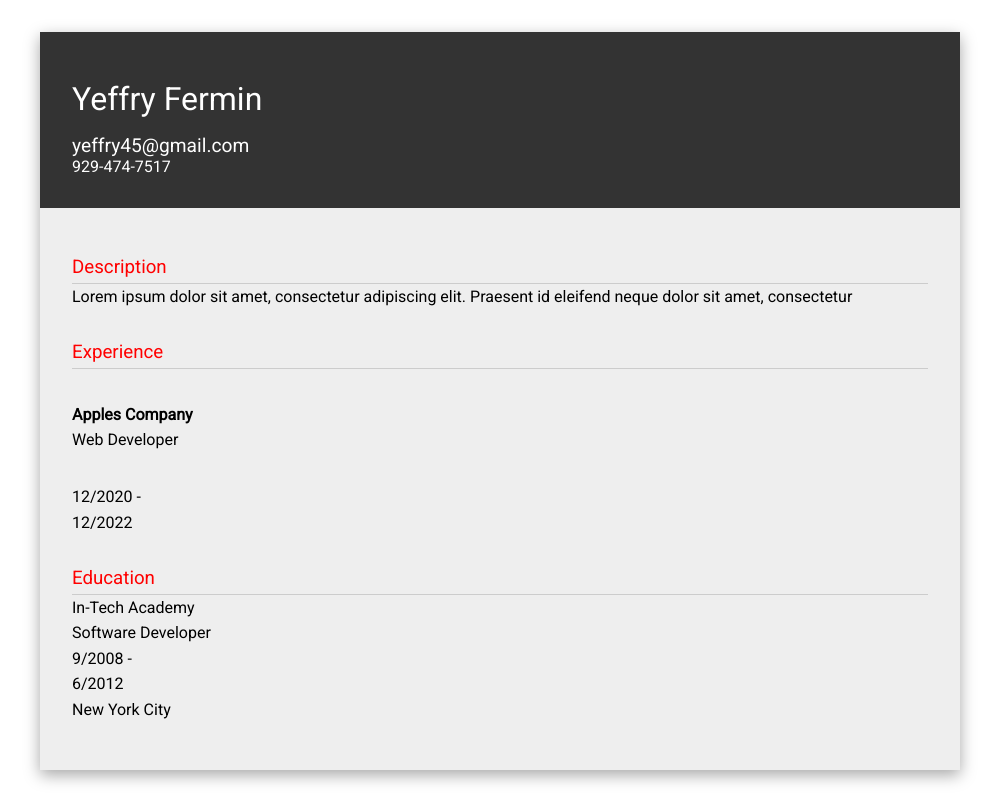
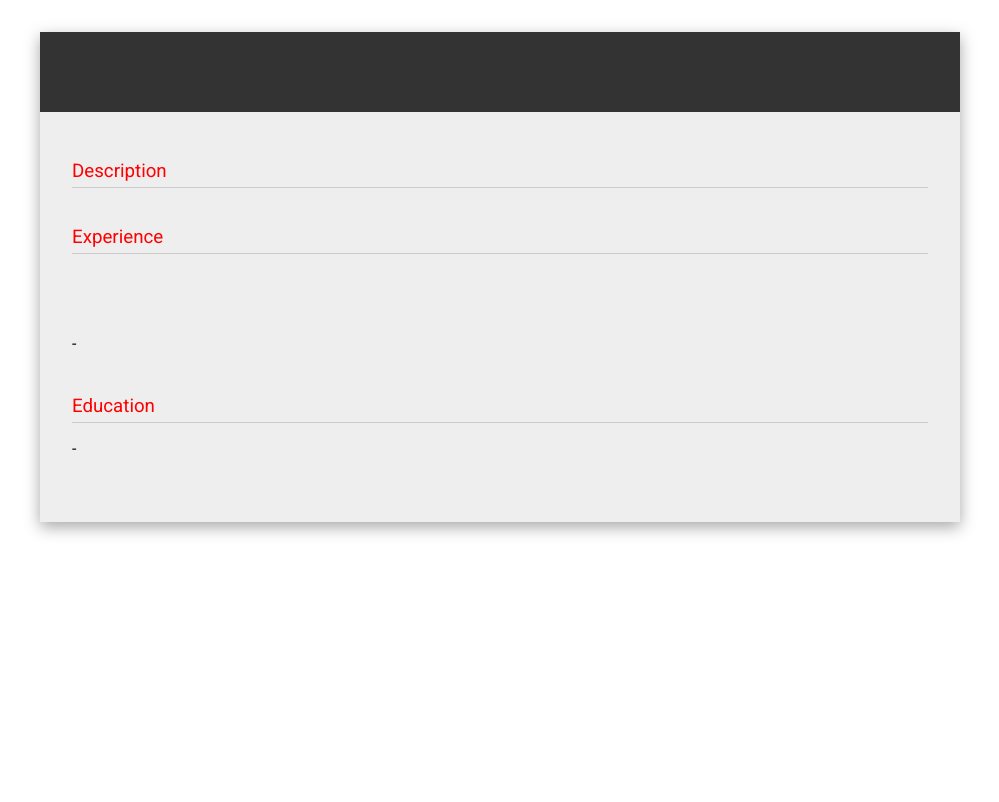
Before and after one commit to Yeffry921/Project-CV-Application, a React (Create React App) app: page / in a window 1280 px wide. Shown: the whole page, without its empty margins (140-1139 px from the left). Built offline with nearby package versions, Linux system fonts and the light colour scheme.

Commit message:
reset default state values, extracted handler logic into new function

```diff
--- a/src/App.js
+++ b/src/App.js
@@ -11,34 +11,36 @@ class App extends Component {
     this.state = {
       showCover: true,
       data: {
-        firstName: 'Yeffry',
-        lastName: 'Fermin',
-        email: 'yeffry45@gmail.com',
-        phone: '929-474-7517',
-        description: 'Lorem ipsum dolor sit amet, consectetur adipiscing elit. Praesent id eleifend neque dolor sit amet, consectetur ',
-        company: 'Apples Company',
-        companyTitle: 'Web Developer',
-        companyDateStart: '12/2020',
-        companyDateEnd: '12/2022',
+        firstName: '',
+        lastName: '',
+        email: '',
+        phone: '',
+        description: '',
+        company: '',
+        companyTitle: '',
+        companyDateStart: '',
+        companyDateEnd: '',
         companyTasks: '',
-        school: 'In-Tech Academy',
-        title: 'Software Developer',
-        fromDate: '9/2008',
-        toDate: '6/2012',
-        location: 'New York City',
-
+        school: '',
+        title: '',
+        fromDate: '',
+        toDate: '',
+        location: '',
       }
     }
   }
 
+  isValid = () => {
+    this.setState((prevState) => {
+      return {
+        showCover: !prevState.showCover
+      }
+     })
+  }
+
   handleSubmit = (e) => {
     e.preventDefault()
-
-    this.setState((prevState) => {
-     return {
-       showCover: !prevState.showCover
-     }
-    })
+    this.isValid()
   }
 
   handleChange = (event) => {
```
